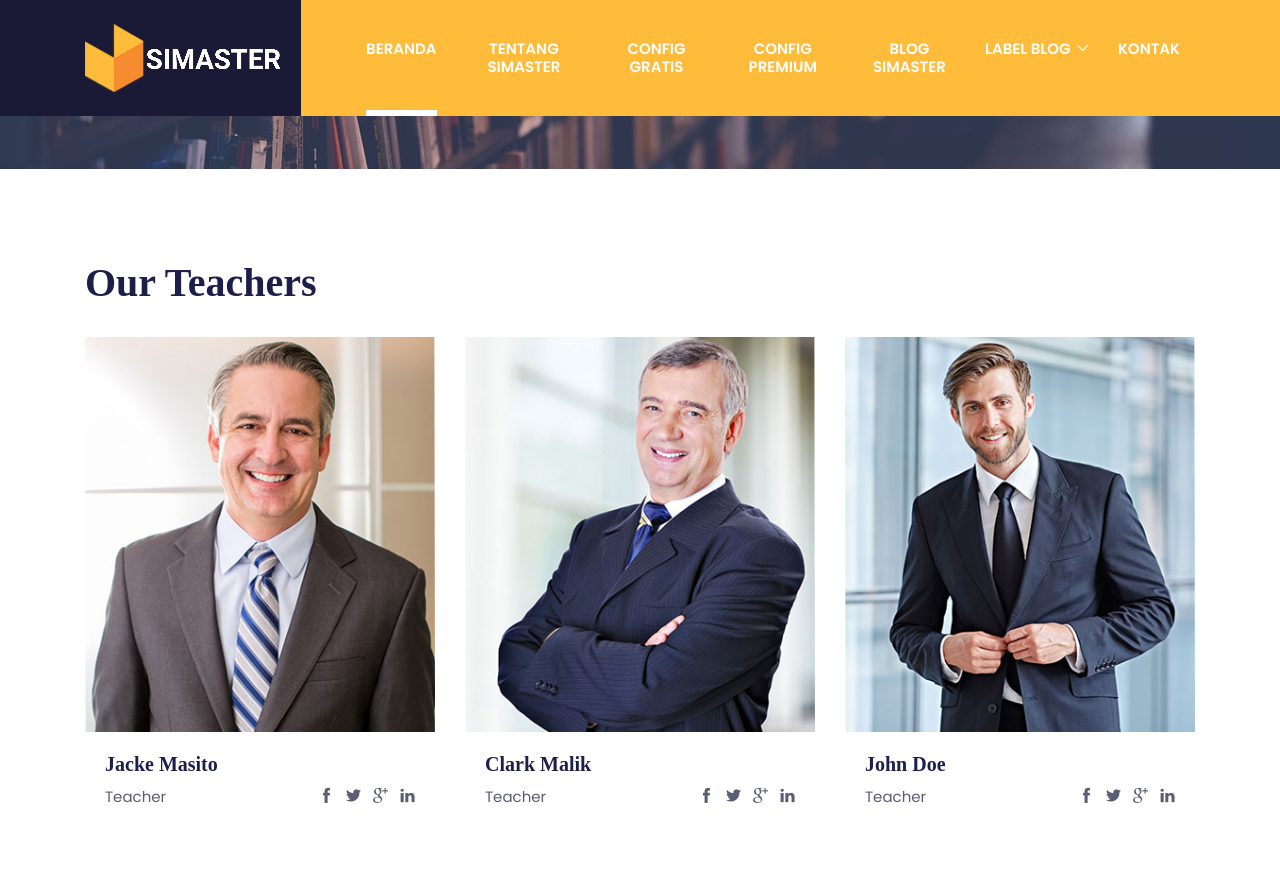
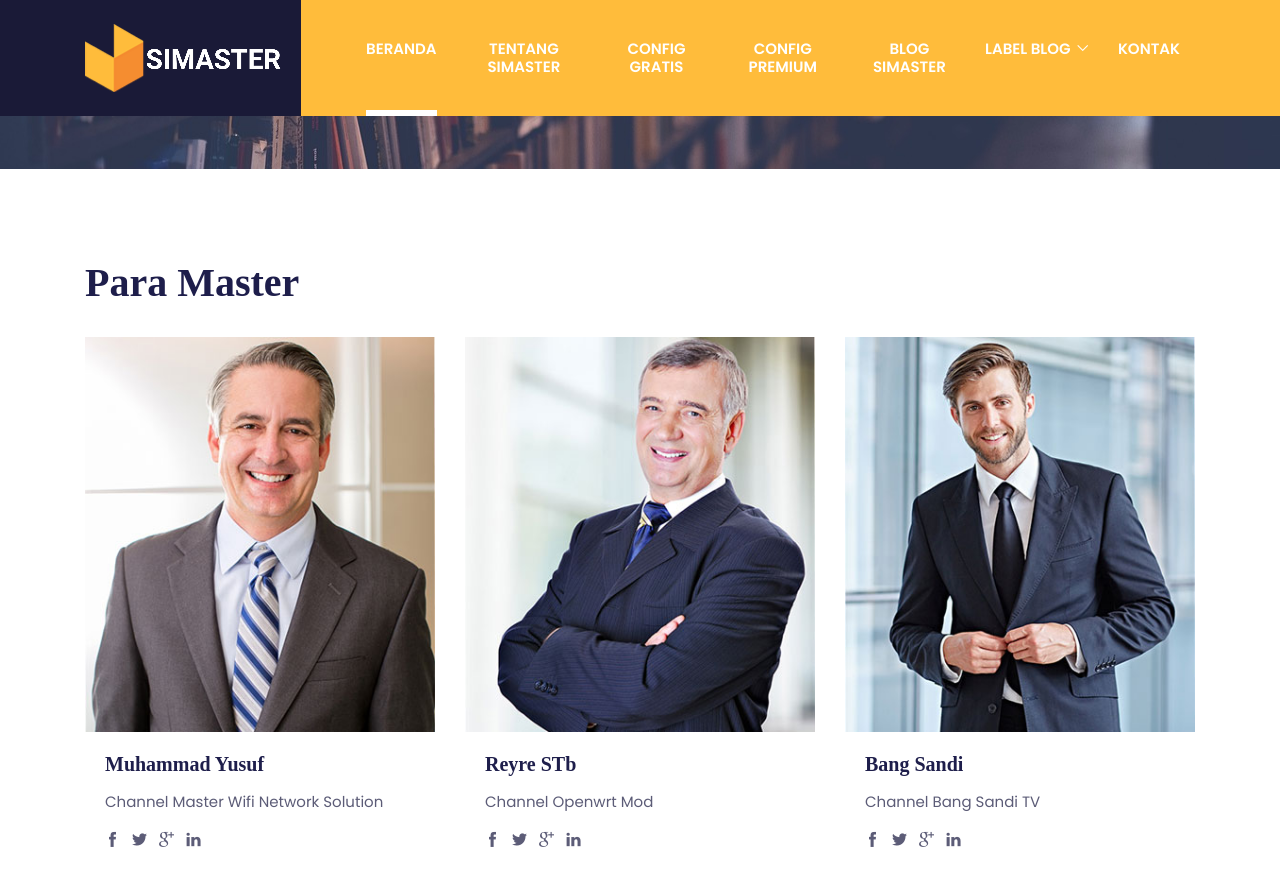
Before and after one commit to mwnsofficial/simastertutorials.github.io, a Jekyll site: the page built from about.html, in a window 1280 px wide and 900 px high, scrolled down 2252 px. Shown: the top 886 px of the window. Built offline with Jekyll 4.4.1, drawn with Linux system fonts in a browser that asks for light colours; some web fonts are replaced.

Commit message:
Update about.html

```diff
--- a/about.html
+++ b/about.html
@@ -93,73 +93,5 @@ description: Informasi mengenai blog dari simaster
 <!-- /success story -->
 
 <!-- teachers -->
-<section class="section">
-    <div class="container">
-      <div class="row justify-content-center">
-        <div class="col-12">
-          <h2 class="section-title">Our Teachers</h2>
-        </div>
-        <!-- teacher -->
-        <div class="col-lg-4 col-sm-6 mb-5 mb-lg-0">
-          <div class="card border-0 rounded-0 hover-shadow">
-            <img class="card-img-top rounded-0" src="images/teachers/teacher-1.jpg" alt="teacher">
-            <div class="card-body">
-              <a href="teacher-single.html">
-                <h4 class="card-title">Jacke Masito</h4>
-              </a>
-              <div class="d-flex justify-content-between">
-                <span>Teacher</span>
-                <ul class="list-inline">
-                  <li class="list-inline-item"><a class="text-color" href="https://facebook.com/themefisher"><i class="ti-facebook"></i></a></li>
-                  <li class="list-inline-item"><a class="text-color" href="https://twitter.com/themefisher"><i class="ti-twitter-alt"></i></a></li>
-                  <li class="list-inline-item"><a class="text-color" href="https://github.com/themefisher"><i class="ti-google"></i></a></li>
-                  <li class="list-inline-item"><a class="text-color" href="https://instagram.com/themefisher/"><i class="ti-linkedin"></i></a></li>
-                </ul>
-              </div>
-            </div>
-          </div>
-        </div>
-        <!-- teacher -->
-        <div class="col-lg-4 col-sm-6 mb-5 mb-lg-0">
-          <div class="card border-0 rounded-0 hover-shadow">
-            <img class="card-img-top rounded-0" src="images/teachers/teacher-2.jpg" alt="teacher">
-            <div class="card-body">
-              <a href="teacher-single.html">
-                <h4 class="card-title">Clark Malik</h4>
-              </a>
-              <div class="d-flex justify-content-between">
-                <span>Teacher</span>
-                <ul class="list-inline">
-                  <li class="list-inline-item"><a class="text-color" href="https://facebook.com/themefisher"><i class="ti-facebook"></i></a></li>
-                  <li class="list-inline-item"><a class="text-color" href="https://twitter.com/themefisher"><i class="ti-twitter-alt"></i></a></li>
-                  <li class="list-inline-item"><a class="text-color" href="https://github.com/themefisher"><i class="ti-google"></i></a></li>
-                  <li class="list-inline-item"><a class="text-color" href="https://instagram.com/themefisher/"><i class="ti-linkedin"></i></a></li>
-                </ul>
-              </div>
-            </div>
-          </div>
-        </div>
-        <!-- teacher -->
-        <div class="col-lg-4 col-sm-6 mb-5 mb-lg-0">
-          <div class="card border-0 rounded-0 hover-shadow">
-            <img class="card-img-top rounded-0" src="images/teachers/teacher-3.jpg" alt="teacher">
-            <div class="card-body">
-              <a href="teacher-single.html">
-                <h4 class="card-title">John Doe</h4>
-              </a>
-              <div class="d-flex justify-content-between">
-                <span>Teacher</span>
-                <ul class="list-inline">
-                  <li class="list-inline-item"><a class="text-color" href="https://facebook.com/themefisher"><i class="ti-facebook"></i></a></li>
-                  <li class="list-inline-item"><a class="text-color" href="https://twitter.com/themefisher"><i class="ti-twitter-alt"></i></a></li>
-                  <li class="list-inline-item"><a class="text-color" href="https://github.com/themefisher"><i class="ti-google"></i></a></li>
-                  <li class="list-inline-item"><a class="text-color" href="https://instagram.com/themefisher/"><i class="ti-linkedin"></i></a></li>
-                </ul>
-              </div>
-            </div>
-          </div>
-        </div>
-      </div>
-    </div>
-  </section>
+{% include mentor.html %}
   <!-- /teachers -->
```
